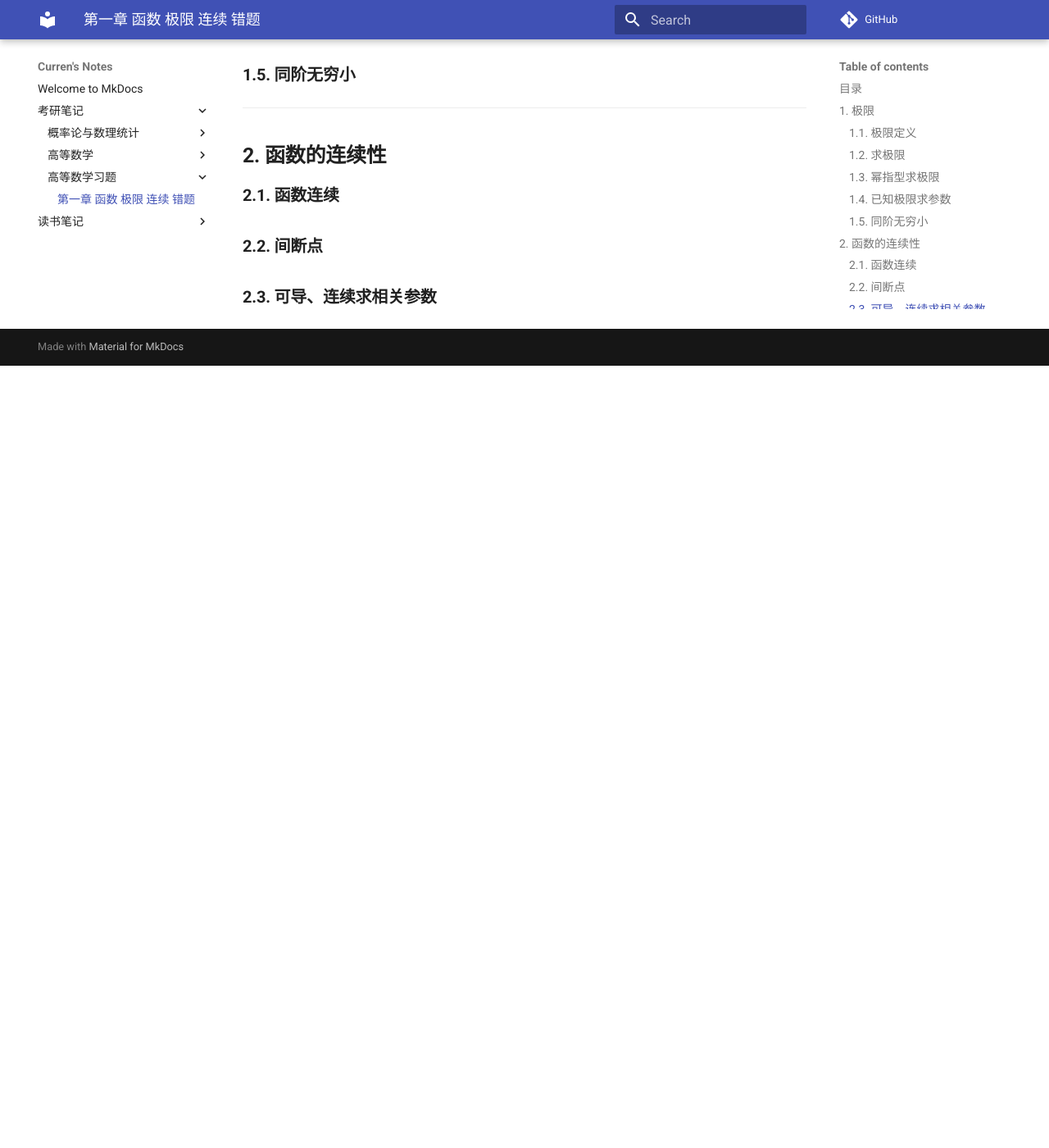
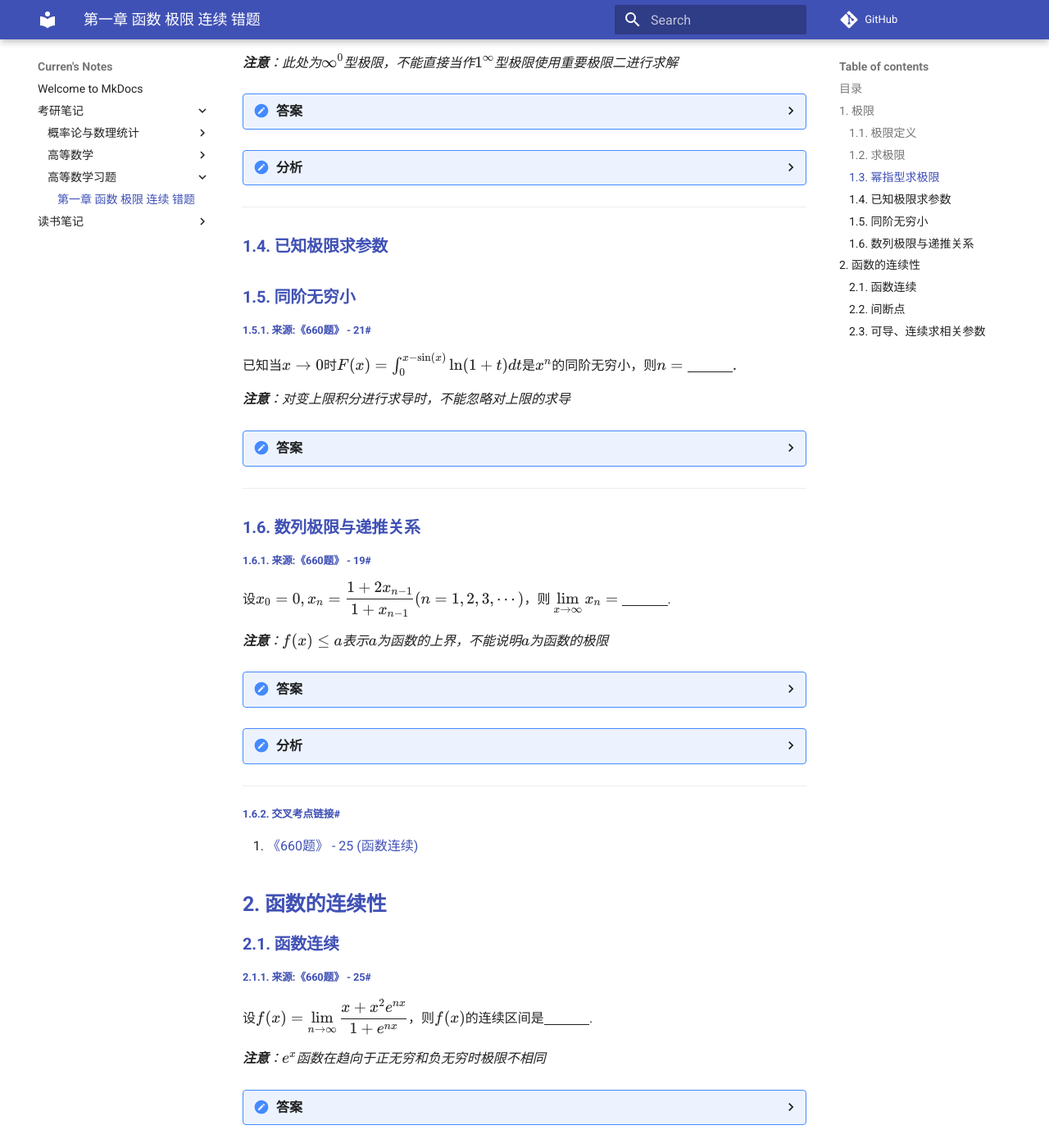
Before and after one commit to CurrenWong/Mkdoc, an MkDocs documentation site: the page built from docs/考研笔记/高等数学习题/1.第一章_函数_极限_连续_错题.md, in a window 1280 px wide and 1400 px high, scrolled down 1290 px. Shown: the whole window at 82% size. Built offline with MkDocs 1.6.1 and Material for MkDocs 9.7.7, drawn with Linux system fonts in a browser that asks for light colours; comment, search, counter and statistics services are not loaded; before the commit the page ends 1736 px from its top, so only the background shows below that; some of the changed text lies outside the part shown.

Commit message:
Update problems
Former-commit-id: 083758c25ff8e6227dd451f78d4fb873b5bca11f

```diff
--- a/docs/js/extra.js
+++ b/docs/js/extra.js
@@ -27,3 +27,20 @@ $(document).ready($("math-details").each(function () {
         }]
     })
 }));
+// 渲染标题5，使其即便不显示在目录上，也能够带有锚点和链接，
+$(document).ready(
+    $("h5").each(function () {
+        // 获取数值和文本
+        var str = $(this).text();
+        var num = str.replace(/[.]/ig, "").replace(/[^0-9]+/ig, '-');
+        if (num[0] == "-") {
+            num = num.substring(1, num.length)
+        }
+        // 清除内容
+        $(this).html("");
+        // 添加链接id属性
+        $(this).attr("id", num);
+        // 添加超链接
+        $(this).append('<a class="toclink" href="#' + num + '">' + str + '</a>');
+        $(this).append('<a class="headerlink" href="#' + num + '" title="Permanent link">#</a>');
+    }));
--- a/docs/考研笔记/高等数学习题/1.第一章_函数_极限_连续_错题.md
+++ b/docs/考研笔记/高等数学习题/1.第一章_函数_极限_连续_错题.md
@@ -14,7 +14,7 @@
 
 ### 1.2. 求极限
 
-1. **来源**：《660题》 - 7
+##### 1.2.1. 来源:《660题》 - 7
 
 $$
 I= \lim\limits_{x \to 0}{\frac{(1-\sqrt[]{\cos x}) (1-\sqrt[3]{\cos x}) \cdots (1-\sqrt[n]{\cos x})} {(1 - \cos x)^{n-1}}} = \underline{\hspace*{1cm}}.
@@ -38,7 +38,7 @@ $$
 <summary>分析</summary>
 <math-details>
 
-用等价无穷小代换
+方法一：用等价无穷小代换
 
 $$
 \sqrt[n]{1 + x} - 1 = (1 + x)^{\frac{1}{m} - 1} \sim \frac{x}{m}(x \to 0)
@@ -61,25 +61,153 @@ I =& \lim\limits_{x \to 0}{(\frac{\sqrt[]{(\cos x - 1) + 1} - 1}{\cos x - 1})} \
 \end{aligned} }
 $$
 
+方法二：使用洛必达法则
+
 </math-details>
 </details>
 
 ---
 
-2. **来源**：《660题》 - 8
+### 1.3. 幂指型求极限
 
-### 1.3. 幂指型求极限
+##### 1.3.1. 来源:《660题》 - 8
+
+$$
+I = \lim\limits_{x \to \infty}{(e^{x^2} + x^3)^{\frac{1}{x^2}}} = \underline{\hspace*{1cm}}.
+$$
+
+_**注意**：此处为$\infty^0$型极限，不能直接当作$1^\infty$型极限使用重要极限二进行求解_
+
+<!-- 答案 -->
+<details>
+<summary>答案</summary>
+
+$$e$$
+</details>
+
+<!-- 分析 -->
+<details>
+<summary>分析</summary>
+
+这是$\infty^0$型极限，先作恒等变形，转换为$1^\infty$型极限
+
+$$
+I = \lim\limits_{x \to \infty}{(e^{x^2} +(1 + \frac{x^3}{e^{x^2}}))^{\dfrac{1}{x^2}}} = e \lim\limits_{x \to \infty}{e^{\dfrac{1}{x^2} \ln (1 + \dfrac{x^3}{e^{x^2}})}}
+$$
+
+又
+$$
+{ \begin{aligned}
+&\lim\limits_{x \to \infty}{{\dfrac{1}{x^2} \ln (1 + \dfrac{x^3}{e^{x^2}})}} \xlongequal[\text{因子替换}]{\text{等价无穷小}} \lim\limits_{x \to \infty}{{ (\dfrac{1}{x^2} \cdot \dfrac{x^3}{e^{x^2}})}}  & \\
+=& \lim\limits_{x \to \infty}{\frac{x}{e^{x^2}}} \xlongequal[\text{洛必达法则}]{\dfrac{\infty}{\infty}} \lim\limits_{x \to \infty}{\frac{1}{2xe^{x^2}}} = 0& \\
+\end{aligned} }
+$$
+
+其中
+
+$$
+\ln(1 + \frac{x^3}{e^{x^2}}) \sim \frac{x^3}{e^{x^2}}(x \to \infty)
+$$
+
+因此
+
+$$
+I = e \cdot e^0 = e
+$$
+</details>
+
+---
 
 ### 1.4. 已知极限求参数
 
 ### 1.5. 同阶无穷小
 
+##### 1.5.1. 来源:《660题》 - 21
+
+已知当$x \to 0$时$F(x) = \int_0^{x - \sin(x)} \ln (1 + t) dt $是$x^n$的同阶无穷小，则$n= \underline{\hspace*{1cm}}.$
+
+_**注意**：对变上限积分进行求导时，不能忽略对上限的求导_
+
+<details>
+<summary>答案</summary>
+
+$$
+(-\infty, +\infty)
+$$
+</details>
+
 ---
+
+### 1.6. 数列极限与递推关系
+
+##### 1.6.1. 来源:《660题》 - 19
+
+设$x_0 = 0, x_n = \dfrac{1 + 2x_{n - 1}}{1 + x_{n - 1}}(n = 1, 2, 3, \cdots) $，则 $\lim\limits_{x \to \infty}{x_n} = \underline{\hspace*{1cm}}$.
+
+_**注意**：$f(x) \le a$表示$a$为函数的上界，不能说明$a$为函数的极限_
+
+<details>
+<summary>答案</summary>
+
+$$
+\frac{1 + \sqrt[]{5}}{2}
+$$
+</details>
+
+<details>
+<summary>分析</summary>
+
+显然
+
+$$
+0 < x_n \frac{2(1 + x_{n - 1})}{1 + x_{n - 1}} = 2 - \frac{1}{1 + x_{n - 1}} < 2 \hspace*{0.5cm}  (n = 1, 2, 3, \cdots)
+$$
+
+即$x_n$有界。
+
+$$
+{ \begin{aligned}
+\text{令}f(x) =& 2 - \frac{1}{1 + x} \Rightarrow f(x) \nearrow (x \ge 0) & \\
+\Rightarrow & x_{n - 1} = f(x) (n = 1,2,3, \cdots) \text{单调}& \\
+\end{aligned} }
+$$
+
+因此$x_n$收敛，记$ \lim\limits_{x \to \infty}{x_n} = a $.
+
+对递归方程$x_n = \dfrac{1 + 2x_n}{1 + x_{n - 1}} $ 两边取极限得
+
+$$
+a = \frac{1 + 2a}{1 + a}
+$$
+
+即$a^2 - a - 1 = 0$，解得$a = \dfrac{1 + \sqrt[]{5}}{2}$
+
+</details>
+
+---
+
+##### 1.6.2. 交叉考点链接
+
+1. [《660题》 - 25 (函数连续)](#211-660-25)
 
 ## 2. 函数的连续性
 
 ### 2.1. 函数连续
 
+##### 2.1.1. 来源:《660题》 - 25
+
+设$f(x) =  \lim\limits_{n \to \infty}{\dfrac{x + x^2e^{nx}}{1 + e^{nx}}} $，则$f(x)$的连续区间是$ \underline{\hspace*{1cm}} $.
+
+_**注意**：$e^x$函数在趋向于正无穷和负无穷时极限不相同_
+
+<details>
+<summary>答案</summary>
+
+$$
+6
+$$
+</details>
+
 ### 2.2. 间断点
 
 ### 2.3. 可导、连续求相关参数
--- a/mkdocs.yml
+++ b/mkdocs.yml
@@ -33,8 +33,12 @@ markdown_extensions:
         add_preview: false
         enable_dollar_delimiter: true
   - toc:
-        permalink: true
+        permalink: "#" # 设置标题链接的标志
         marker: "[TOC]"
+        toc_depth: 4
+        anchorlink: true
+        baselevel: 1
+
   - sane_lists
   - meta
   - wikilinks
```
Also changed, not shown: docs/读书笔记/数学/数学女孩.md (+1 -3 lines).
